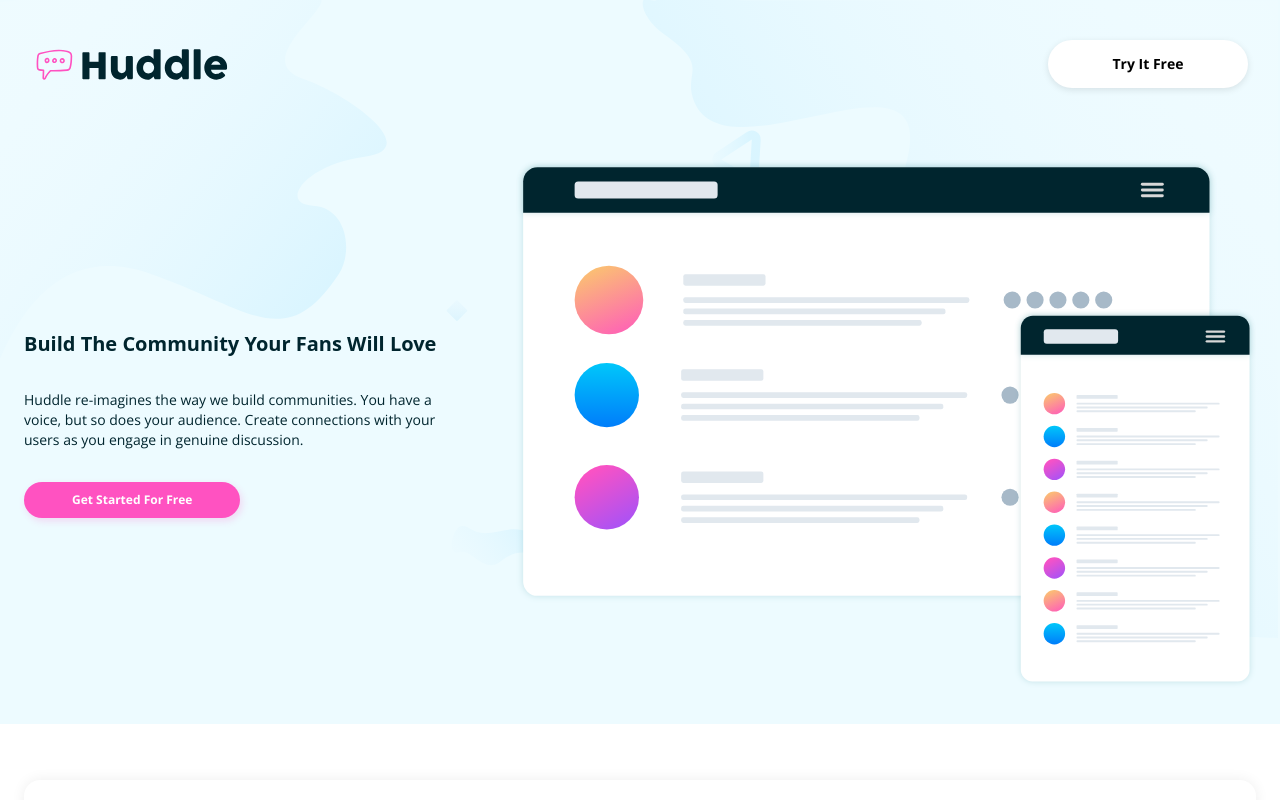
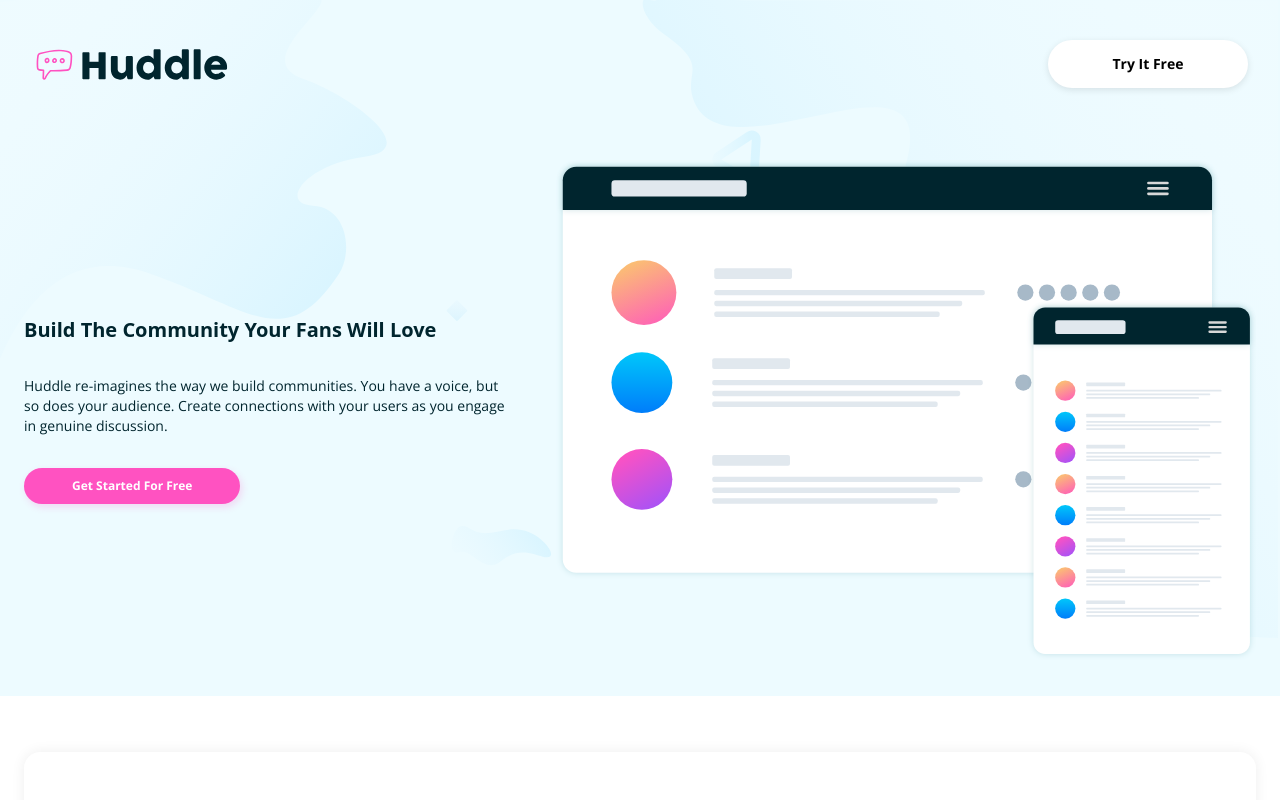
Before and after one commit to skyv26/huddle-landing-page-block, a React (Vite) app: page / in a window 1280 px wide. Shown: the top 800 px of the page. Built offline with nearby package versions, Linux system fonts and the light colour scheme.

Commit message:
Fix the `image` size problem

```diff
--- a/src/components/HeroSection.jsx
+++ b/src/components/HeroSection.jsx
@@ -5,7 +5,7 @@ const HeroSection = () => {
   return (
     <section className="px-4 pt-32 pb-9 flex flex-col gap-14 bg-[#EDFBFF] hero-section bg-no-repeat bg-contain bg-[top_right_0.1rem] items-center min-[390px]:h-screen min-[390px]:px-6 min-[390px]:gap-16 md:flex-row md:pt-40 md:h-auto md:gap-12">
       <div className="flex flex-col items-center text-center gap-4 min-[390px]:gap-8 md:text-left md:items-start md:gap-8">
-        <h1 className="px-9 font-semibold text-[#00252E] text-xl min-[390px]:text-3xl md:px-0 md:text-xl">
+        <h1 className="px-9 font-semibold text-[#00252E] text-xl min-[390px]:text-3xl md:px-0 md:text-xl md:pr-8">
           Build The Community Your Fans Will Love
         </h1>
         <p className="px-3 font-normal font-open-sans text-[#00252E] text-sm min-[390px]:text-base md:px-0 md:text-sm">
@@ -17,7 +17,7 @@ const HeroSection = () => {
           Get Started For Free
         </SubscriptionButton>
       </div>
-      <figure className="w-[115rem]">
+      <figure className="md:w-[100rem]">
         <img src={IllustrationMockUp} />
       </figure>
     </section>
```
